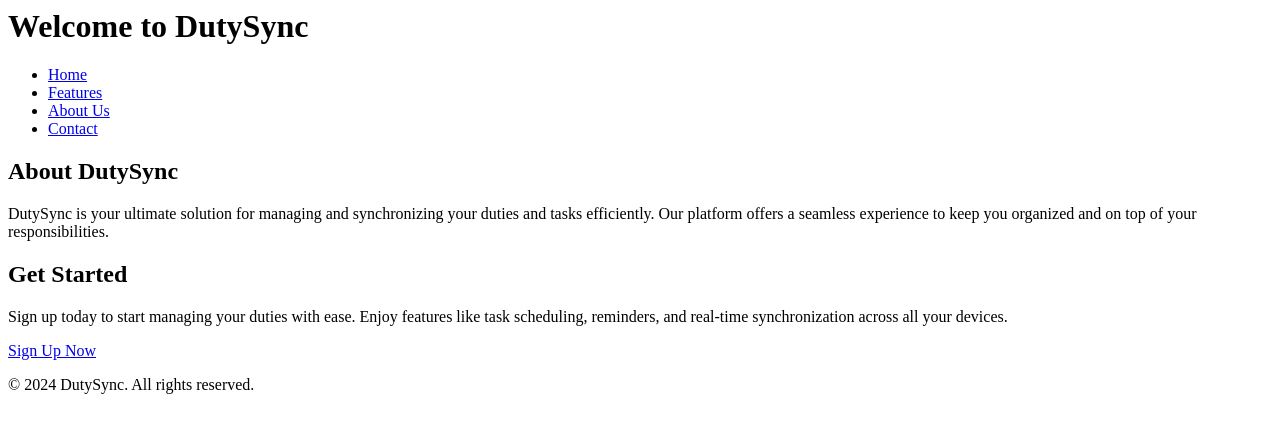
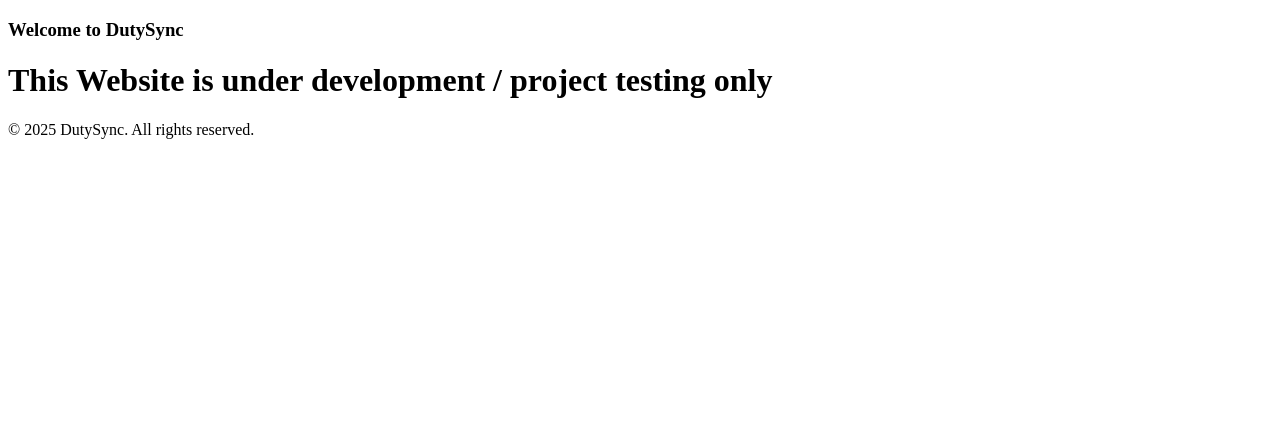
Before and after one commit to keirzhr/dutysync, a plain HTML site: page index.html in a window 1280 px wide. Drawn offline with Linux system fonts and the light colour scheme.

Commit message:
project commit test

```diff
--- a/index.html
+++ b/index.html
@@ -1,37 +1,19 @@
-<DOCTYPE HTML!>
+<!DOCTYPE html>
 <html>
 <head>
-    <title>DutySync - Home</title>
-    <link rel="stylesheet" type="text/css" href="../styles/main.css">
+    <title>DutySync</title>
+    <link rel="stylesheet" type="text/css" href="styles/main.css">
     <meta charset="UTF-8">
     <meta name="viewport" content="width=device-width, initial-scale=1.0">
 </head>
 <body>
     <header>
-        <h1>Welcome to DutySync</h1>
-        <nav>
-            <ul>
-                <li><a href="index.html">Home</a></li>
-                <li><a href="features.html">Features</a></li>
-                <li><a href="about.html">About Us</a></li>
-                <li><a href="contact.html">Contact</a></li>
-            </ul>
-        </nav>
+        <h3>Welcome to DutySync</h3>
+        <h1>This Website is under development / project testing only</h1>
     </header>
 
-    <main>
-        <section>
-            <h2>About DutySync</h2>
-            <p>DutySync is your ultimate solution for managing and synchronizing your duties and tasks efficiently. Our platform offers a seamless experience to keep you organized and on top of your responsibilities.</p>
-        </section>
-
-        <section>
-            <h2>Get Started</h2>
-            <p>Sign up today to start managing your duties with ease. Enjoy features like task scheduling, reminders, and real-time synchronization across all your devices.</p>
-            <a href="signup.html" class="button">Sign Up Now</a>
-        </section>
-    </main>
-
     <footer>
-        <p>&copy; 2024 DutySync. All rights reserved.</p>
+        <p>&copy; 2025 DutySync. All rights reserved.</p>
     </footer>
+</body>
+</html>
```
